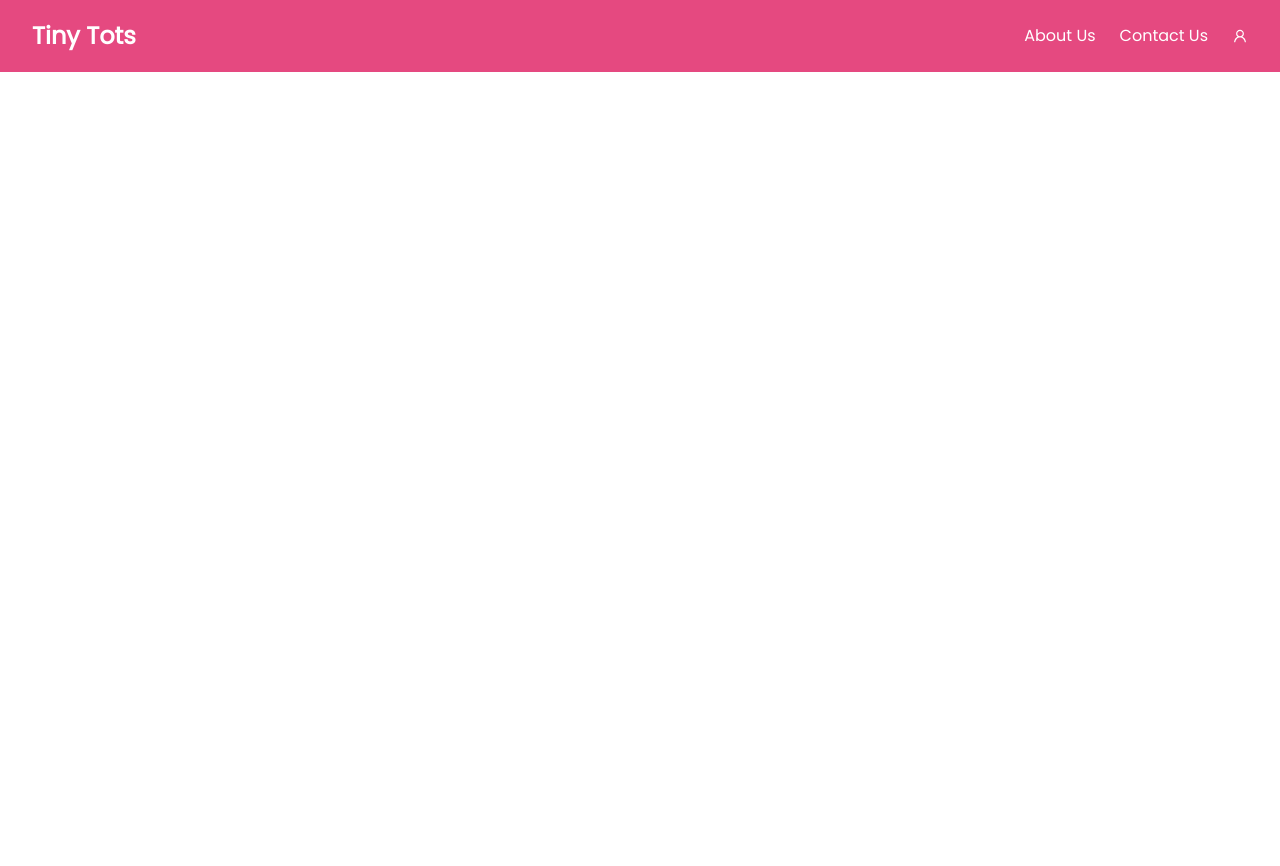
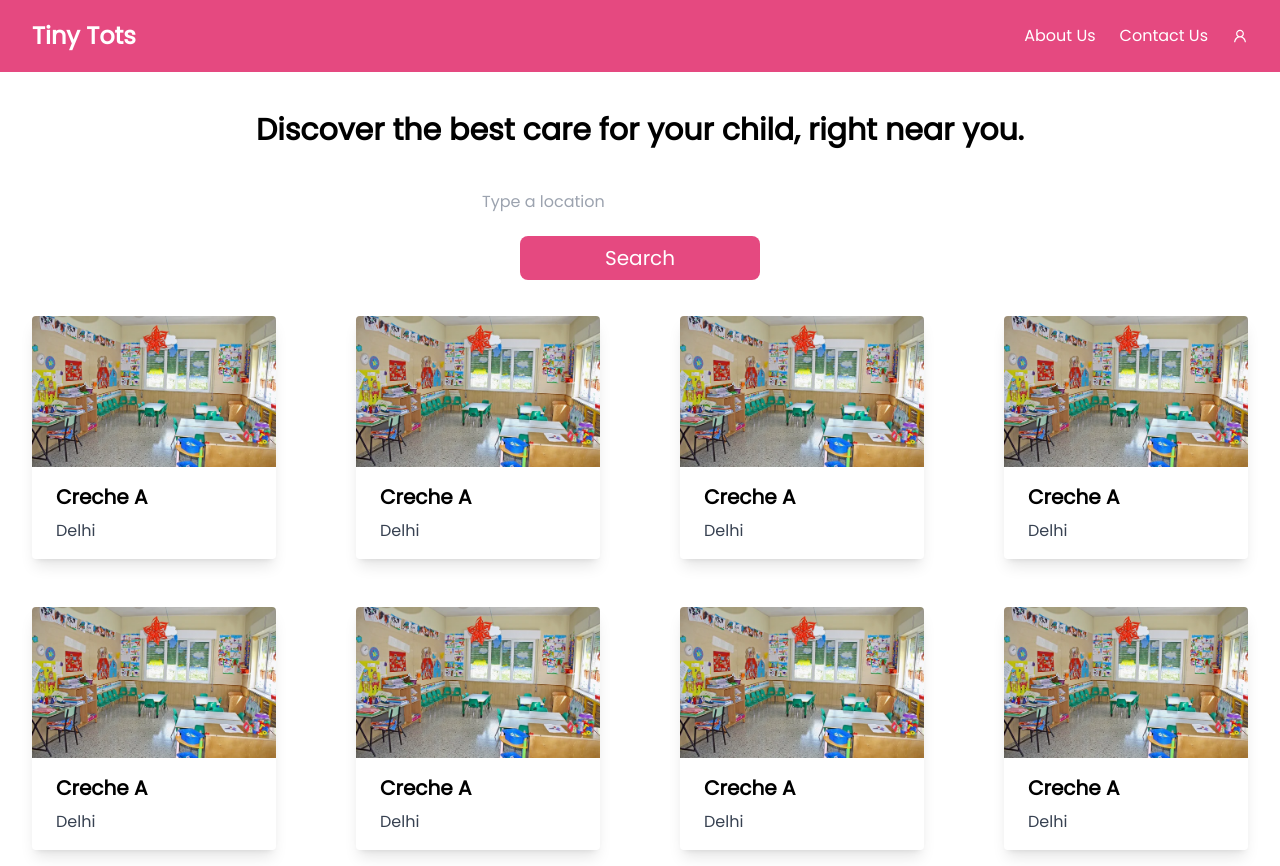
Before and after one commit to disha9112/Tiny-Tots, a React (Create React App) app in the folder client/: page /search-page in a window 1280 px wide. Before the commit the page ends 800 px from the top, so only its background shows below. Built offline with nearby package versions, Linux system fonts and the light colour scheme.

Commit message:
[feat]-added search page

```diff
--- a/client/src/App.js
+++ b/client/src/App.js
@@ -4,6 +4,7 @@ import Header from "./components/header.component";
 import Signup from "./pages/signup.page";
 import Login from "./pages/login.page";
 import DiscussionForum from "./pages/discussion-forum.page";
+import SearchPage from "./pages/search.page";
 
 function App() {
   return (
@@ -13,6 +14,7 @@ function App() {
         <Route path="/signup" element={<Signup />} />
         <Route path="/login" element={<Login />} />
         <Route path="/discussion-forum" element={<DiscussionForum />} />
+        <Route path="/search-page" element={<SearchPage />} />
       </Routes>
     </Router>
   );
--- /dev/null
+++ b/client/src/components/card.component.js
@@ -0,0 +1,16 @@
+import React from "react";
+import crecheImage from "../assets/crecheImage.jpg";
+
+function cardComponent() {
+  return (
+    <div class="max-w-xs rounded overflow-hidden shadow-lg mx-8 my-4">
+      <img class="w-full" src={crecheImage} alt="Creche Provider" />
+      <div class="px-6 py-4">
+        <div class="font-bold text-xl mb-2">Creche A</div>
+        <p class="text-gray-700 text-base">Delhi</p>
+      </div>
+    </div>
+  );
+}
+
+export default cardComponent;
--- /dev/null
+++ b/client/src/components/crecheCardList.js
@@ -0,0 +1,19 @@
+import React from "react";
+import CardComponent from "./card.component";
+
+function crecheCardList() {
+  return (
+    <div className="grid grid-cols-4 gap-4">
+      <CardComponent />
+      <CardComponent />
+      <CardComponent />
+      <CardComponent />
+      <CardComponent />
+      <CardComponent />
+      <CardComponent />
+      <CardComponent />
+    </div>
+  );
+}
+
+export default crecheCardList;
--- a/client/src/components/search-bar.component.js
+++ b/client/src/components/search-bar.component.js
@@ -1,17 +1,15 @@
 import React, { useState } from "react";
 import Button from "./button.component";
 
-function SearchBar() {
+function SearchBar(props) {
   return (
     <div className="text-center rounded-lg p-5">
-      <div className="my-5 text-3xl font-bold">
-        Explore a plethora of queries, to know the best for your child.
-      </div>
+      <div className="my-5 text-3xl font-bold">{props.text}</div>
       <form className="grid justify-center">
         <input
           className="rounded-lg my-3 w-full p-2.5 text-md border-outline-[#DCD6E4] outline-[#DCD6E4]"
           type="text"
-          placeholder="Type a query..."
+          placeholder={props.placeholder}
         />
         <Button>Search</Button>
       </form>
--- a/client/src/pages/discussion-forum.page.js
+++ b/client/src/pages/discussion-forum.page.js
@@ -6,7 +6,10 @@ import SearchBar from "../components/search-bar.component";
 function DiscussionForum() {
   return (
     <div className="p-5">
-      <SearchBar />
+      <SearchBar
+        text="Explore a plethora of queries, to know the best for your child."
+        placeholder="Type a query"
+      />
       <QuestionList />
     </div>
   );
--- /dev/null
+++ b/client/src/pages/search.page.js
@@ -0,0 +1,19 @@
+import React from "react";
+import SearchBar from "../components/search-bar.component";
+import CardComponent from "../components/card.component";
+import CrecheCardList from "../components/crecheCardList";
+
+const searchPage = () => {
+  return (
+    <div>
+      <SearchBar
+        text="Discover the best care for your child, right near you."
+        placeholder="Type a location"
+      />
+      {/* <CardComponent /> */}
+      <CrecheCardList />
+    </div>
+  );
+};
+
+export default searchPage;
```
Also changed, not shown: client/src/assets/crecheImage.jpg (added), 1 other file (tests, documents, lock files or other folders).
